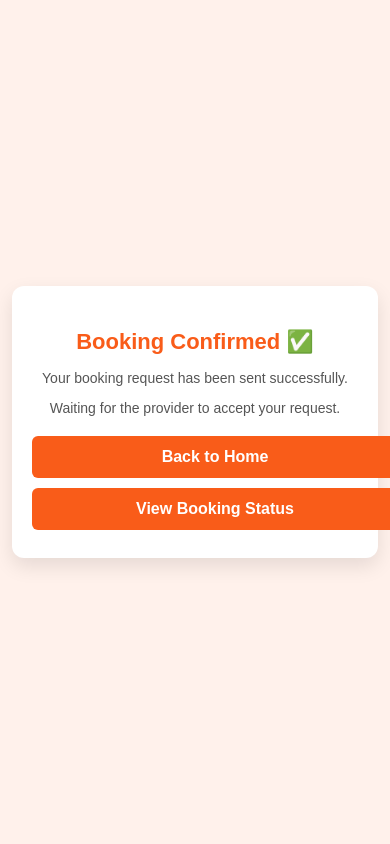
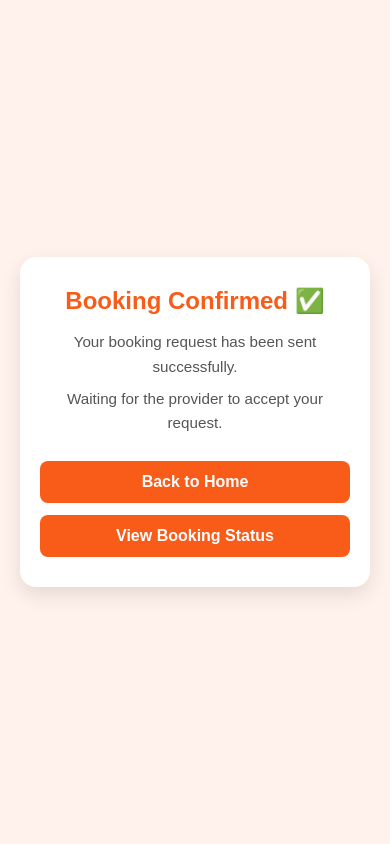
Before and after one commit to iqbalmn-005/Servio, a Django app: page /success_booking/ in a window 390 px wide. Run offline with Django 5.2, Linux system fonts and the light colour scheme.

Commit message:
responsive change

```diff
--- a/templates/booking_success.html
+++ b/templates/booking_success.html
@@ -6,57 +6,60 @@
 <title>Booking Confirmed</title>
 
 <style>
+*{
+    margin:0;
+    padding:0;
+    box-sizing:border-box;
+}
+
 body{
     font-family:Arial, sans-serif;
     background:#FFF1EB;
     display:flex;
     justify-content:center;
     align-items:center;
-height:100vh;
-margin:0;
-padding:16px;
-box-sizing:border-box;
+    min-height:100vh;
+    padding:20px;
 }
 
 .card{
-background:white;
-padding:40px;
-border-radius:12px;
+    background:#fff;
+    padding:40px 30px;
+    border-radius:16px;
     box-shadow:0 8px 20px rgba(0,0,0,0.1);
     text-align:center;
-max-width:450px;
-width:100%;
+    width:min(450px,100%);
 }
 
 h1{
     color:#F95C19;
     margin-bottom:15px;
+    font-size:2rem;
 }
 
 p{
     color:#555;
-font-size:16px;
+    font-size:1rem;
+    line-height:1.6;
+    margin-bottom:8px;
 }
 
 .btn-group{
     display:flex;
-gap:10px;
+    gap:12px;
     justify-content:center;
-flex-wrap:wrap;
-margin-top:20px;
+    margin-top:25px;
 }
 
 .btn{
-display:inline-block;
+    flex:1;
     padding:12px 20px;
     background:#F95C19;
     color:white;
     text-decoration:none;
-border-radius:6px;
+    border-radius:8px;
     font-weight:bold;
-transition:background 0.2s;
-flex:1;
-min-width:140px;
+    transition:0.3s ease;
     text-align:center;
 }
 
@@ -64,25 +67,54 @@ text-align:center;
     background:#d84a12;
 }
 
-@media (max-width: 576px) {
-    body {
-        padding: 12px;
+/* Tablets */
+@media (max-width:768px){
+    .card{
+        padding:35px 25px;
     }
-    .card {
-        padding: 28px 20px;
+
+    h1{
+        font-size:1.8rem;
     }
-    h1 {
-        font-size: 22px;
 }
-    p {
-        font-size: 14px;
+
+/* Mobile */
+@media (max-width:576px){
+
+    .card{
+        padding:30px 20px;
     }
-    .btn-group {
-        flex-direction: column;
+
+    h1{
+        font-size:1.5rem;
     }
-    .btn {
-        width: 100%;
-        min-width: unset;
+
+    p{
+        font-size:0.95rem;
+    }
+
+    .btn-group{
+        flex-direction:column;
+    }
+
+    .btn{
+        width:100%;
+    }
+}
+
+/* Small phones */
+@media (max-width:360px){
+
+    h1{
+        font-size:1.3rem;
+    }
+
+    p{
+        font-size:0.9rem;
+    }
+
+    .card{
+        padding:25px 15px;
     }
 }
 </style>
@@ -93,6 +125,7 @@ background:#d84a12;
 
 <div class="card">
     <h1>Booking Confirmed ✅</h1>
+
     <p>Your booking request has been sent successfully.</p>
     <p>Waiting for the provider to accept your request.</p>
 
```
Lines whose indentation alone changed are shown as unchanged.
